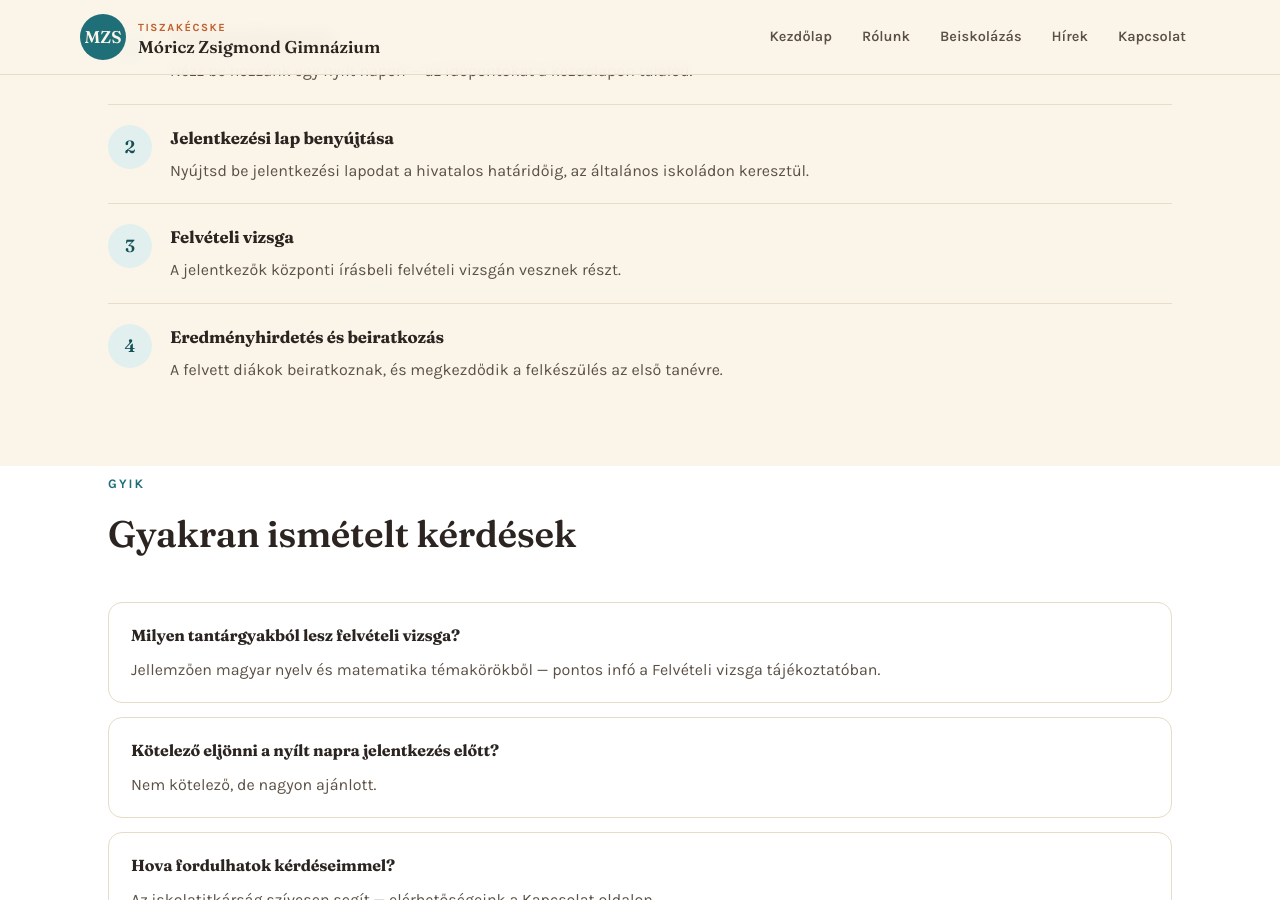
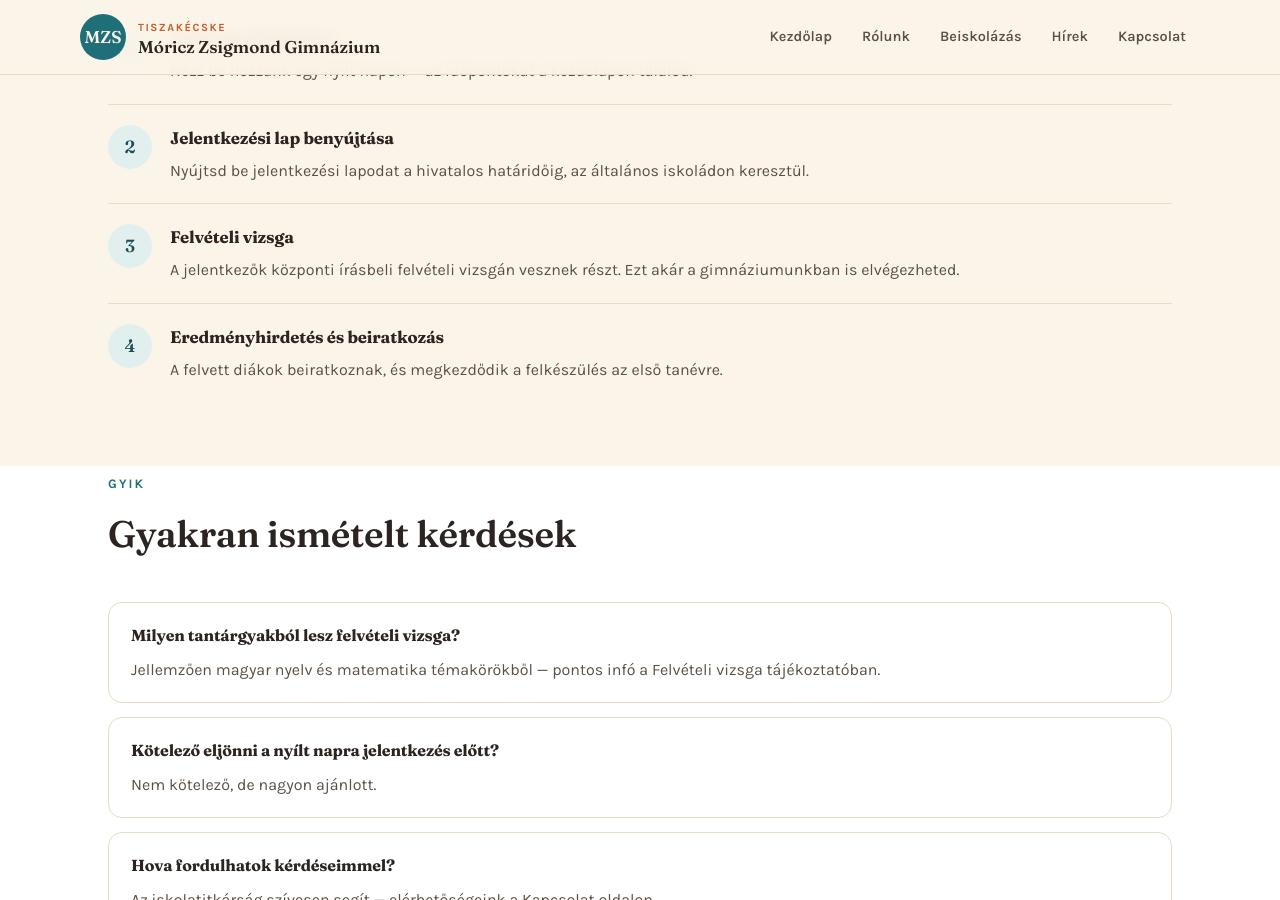
Before and after one commit to levukaa1337/levukaa1337.github.io, a Jekyll site: the page built from beiskolazas.html, in a window 1280 px wide and 900 px high, scrolled down 620 px. Built offline with Jekyll 4.4.1, drawn with Linux system fonts in a browser that asks for light colours.

Commit message:
Update entrance exam description in beiskolazas.html
Added a note that the entrance exam can be taken at the gymnasium.

```diff
--- a/beiskolazas.html
+++ b/beiskolazas.html
@@ -20,7 +20,7 @@ title: Beiskolázás
     <ol class="steps-list">
       <li><div><h3>Nyílt nap látogatása</h3><p>Nézz be hozzánk egy nyílt napon — az időpontokat a kezdőlapon találod.</p></div></li>
       <li><div><h3>Jelentkezési lap benyújtása</h3><p>Nyújtsd be jelentkezési lapodat a hivatalos határidőig, az általános iskoládon keresztül.</p></div></li>
-      <li><div><h3>Felvételi vizsga</h3><p>A jelentkezők központi írásbeli felvételi vizsgán vesznek részt.</p></div></li>
+      <li><div><h3>Felvételi vizsga</h3><p>A jelentkezők központi írásbeli felvételi vizsgán vesznek részt. Ezt akár a gimnáziumunkban is elvégezheted.</p></div></li>
       <li><div><h3>Eredményhirdetés és beiratkozás</h3><p>A felvett diákok beiratkoznak, és megkezdődik a felkészülés az első tanévre.</p></div></li>
     </ol>
   </div>
```
